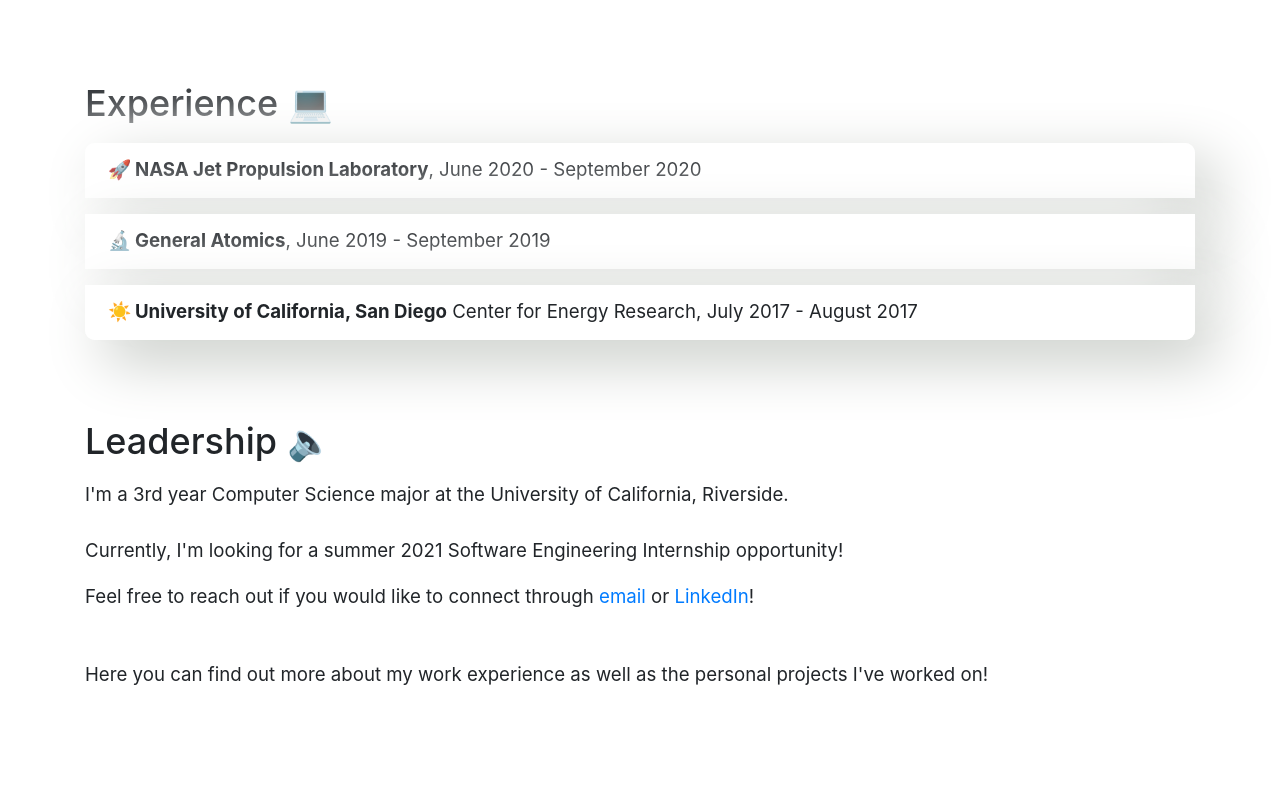
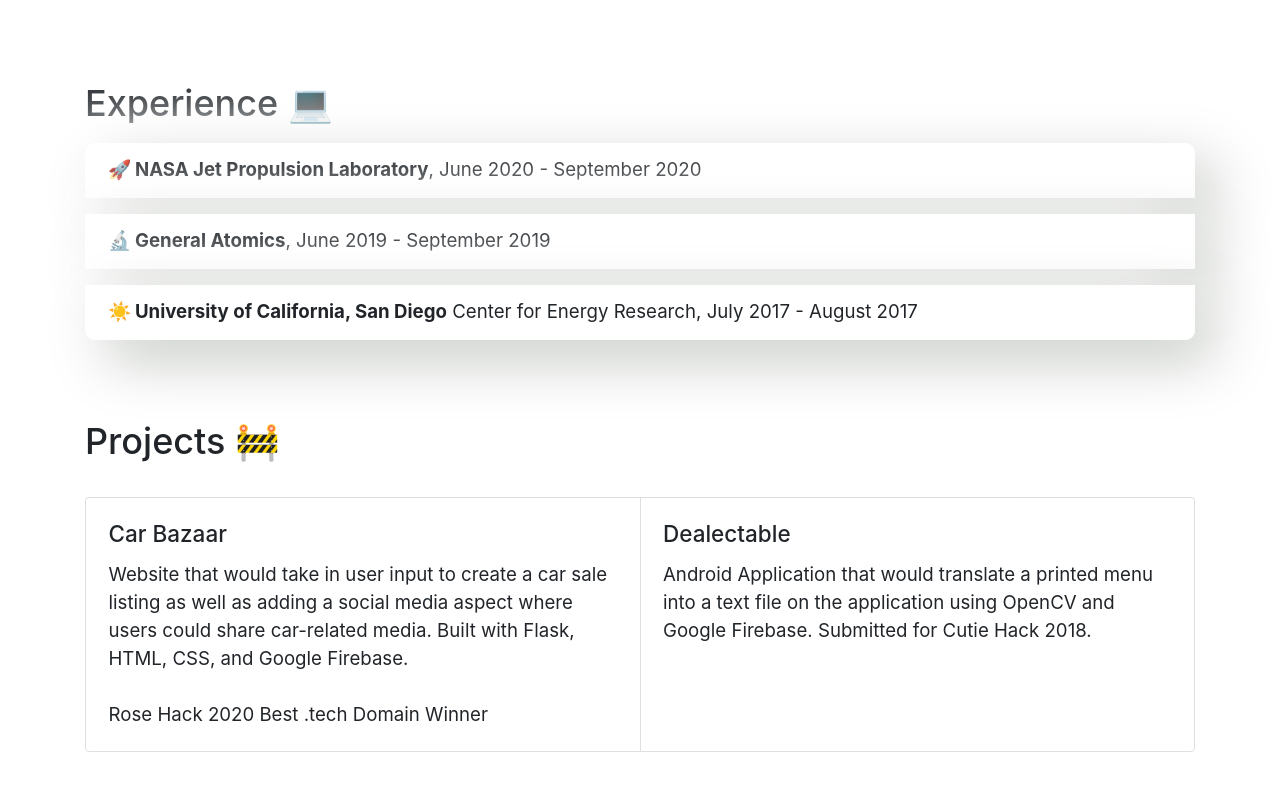
Before and after one commit to DanialBeg/Portfolio, a Next.js app: page / in a window 1280 px wide. Shown: the part 1164-1954 px from the top of the page. Before the commit the page ends 1933 px from the top, so only its background shows below. Built offline with nearby package versions, Linux system fonts and the light colour scheme.

Commit message:
Adding cards for projects

```diff
--- a/pages/index.js
+++ b/pages/index.js
@@ -6,6 +6,8 @@
 import styles from '../components/layout.module.css'
 import Accordion from 'react-bootstrap/Accordion'
 import Card from 'react-bootstrap/Card'
+import CardGroup from 'react-bootstrap/CardGroup'
+import CardDeck from 'react-bootstrap/CardDeck'
 import Button from 'react-bootstrap/Button'
 
 
@@ -139,23 +141,31 @@
 
       <section className={utilStyles.headingMd} id='experience'>
         <p>
-          <h2>Leadership 🔈</h2>
+          <h2>Projects 🚧</h2>
         </p>
-        <p>
-          I'm a 3rd year Computer Science major at the University of California, Riverside.
-          <br/>
-          <br/>
-          Currently, I'm looking for a summer 2021 Software Engineering Internship opportunity!
-        </p>
-        <p>
-          Feel free to reach out if you would like to connect
-          through  <a href="mailto:dbeg001@ucr.edu" target="_blank">email</a> or <a href="https://www.linkedin.com/in/danialbeg/"
-            target="_blank">LinkedIn</a>!
-        </p>
-        <br />
-        <p>
-          Here you can find out more about my work experience as well as the personal projects I've worked on!
-        </p>
+        <CardGroup>
+        <Card>
+            <Card.Body>
+              <Card.Title>Car Bazaar</Card.Title>
+              <Card.Text>
+                Website that would take in user input to create a car sale listing as well as adding a social media aspect
+                where users could share car-related media. Built with Flask, HTML, CSS, and Google Firebase.
+                <br />
+                <br />
+                Rose Hack 2020 Best .tech Domain Winner
+              </Card.Text>
+            </Card.Body>
+          </Card>
+          <Card>
+            <Card.Body>
+              <Card.Title>Dealectable</Card.Title>
+              <Card.Text>
+                Android Application that would translate a printed menu into a text file on the application
+                using OpenCV and Google Firebase. Submitted for Cutie Hack 2018.
+              </Card.Text>
+            </Card.Body>
+          </Card>
+        </CardGroup>
       </section>
       </Container>
     </div>
```
